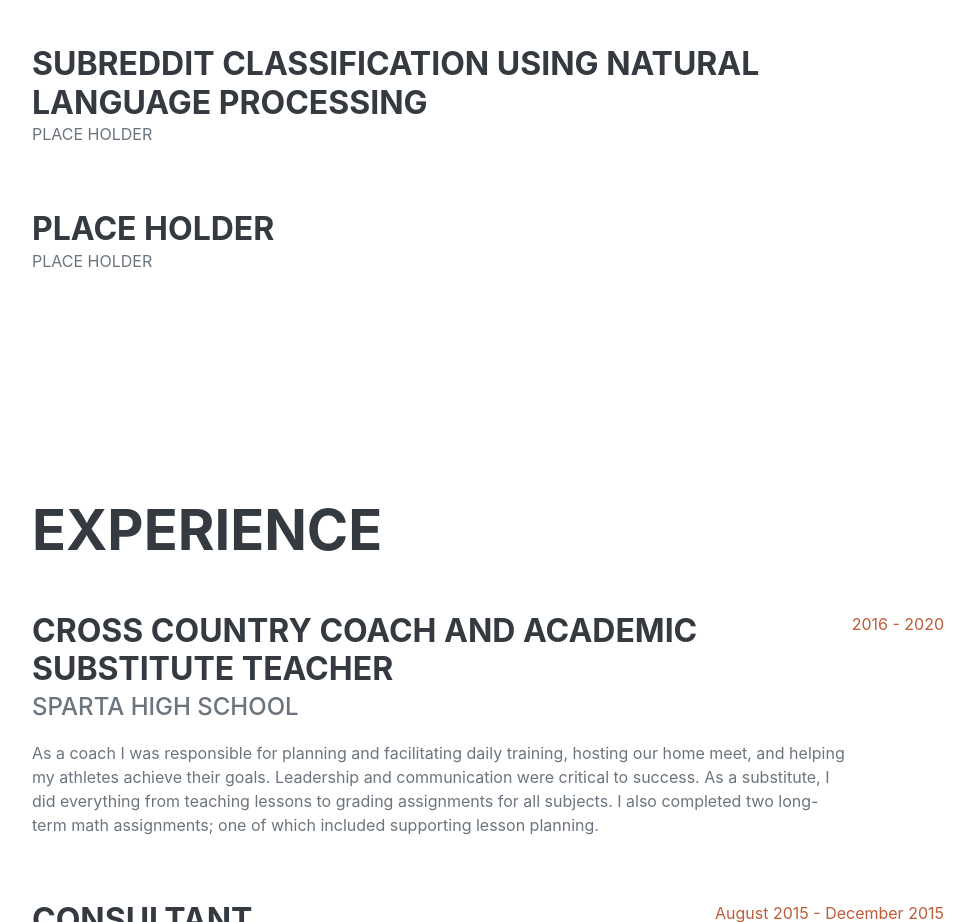
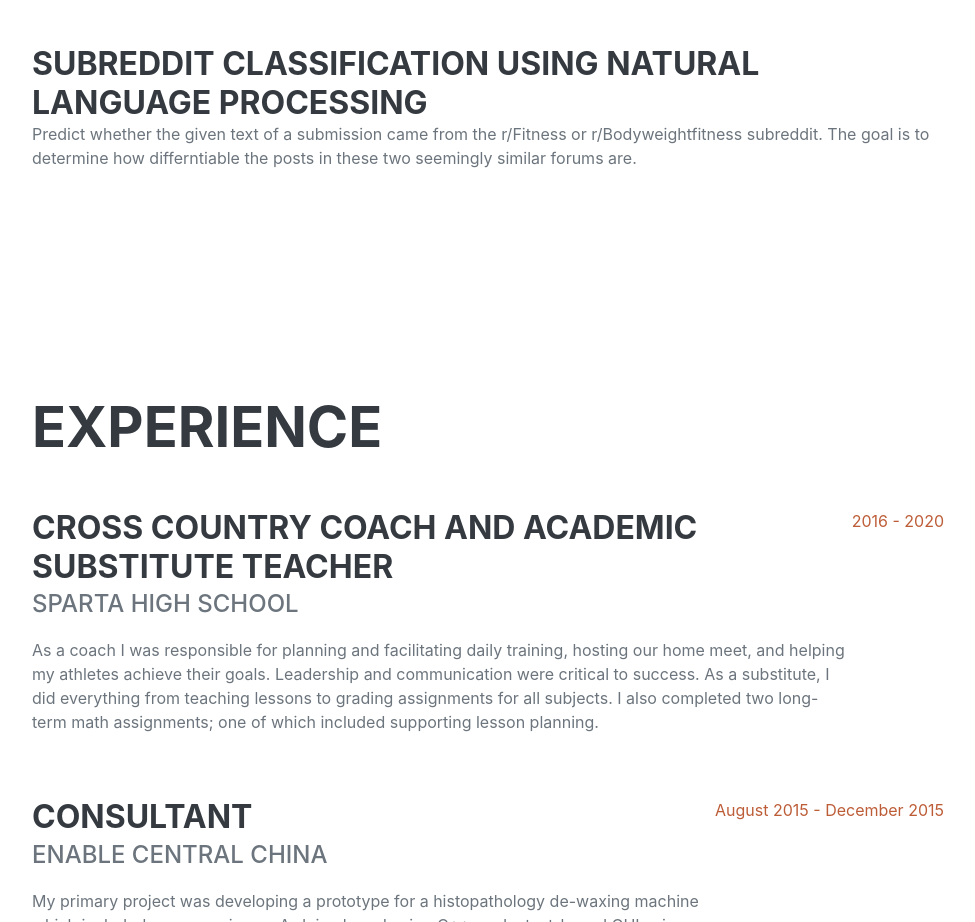
Before and after one commit to ericBayless/ericbayless.github.io, a plain HTML site: page index.html in a window 1280 px wide. Shown: the part 1600-2522 px from the top of the page, without its empty margins (288-1263 px from the left). Drawn offline with nearby package versions, Linux system fonts and the light colour scheme; a web font is replaced by a local one.

Commit message:
subreddit problem statement

```diff
--- a/index.html
+++ b/index.html
@@ -77,13 +77,8 @@
                     <div class="d-flex flex-column flex-md-row justify-content-between mb-5">
                         <div class="flex-grow-1">
                             <h3 class="mb-0">Subreddit Classification Using Natural Language Processing</h3>
-                            <p>PLACE HOLDER</p>
-                        </div>
-                    </div>
-                    <div class="d-flex flex-column flex-md-row justify-content-between mb-5">
-                        <div class="flex-grow-1">
-                            <h3 class="mb-0">PLACE HOLDER</h3>
-                            <p>PLACE HOLDER</p>
+                            <p>Predict whether the given text of a submission came from the r/Fitness or r/Bodyweightfitness subreddit.
+                                The goal is to determine how differntiable the posts in these two seemingly similar forums are.</p>
                         </div>
                     </div>
                 </div>
```
